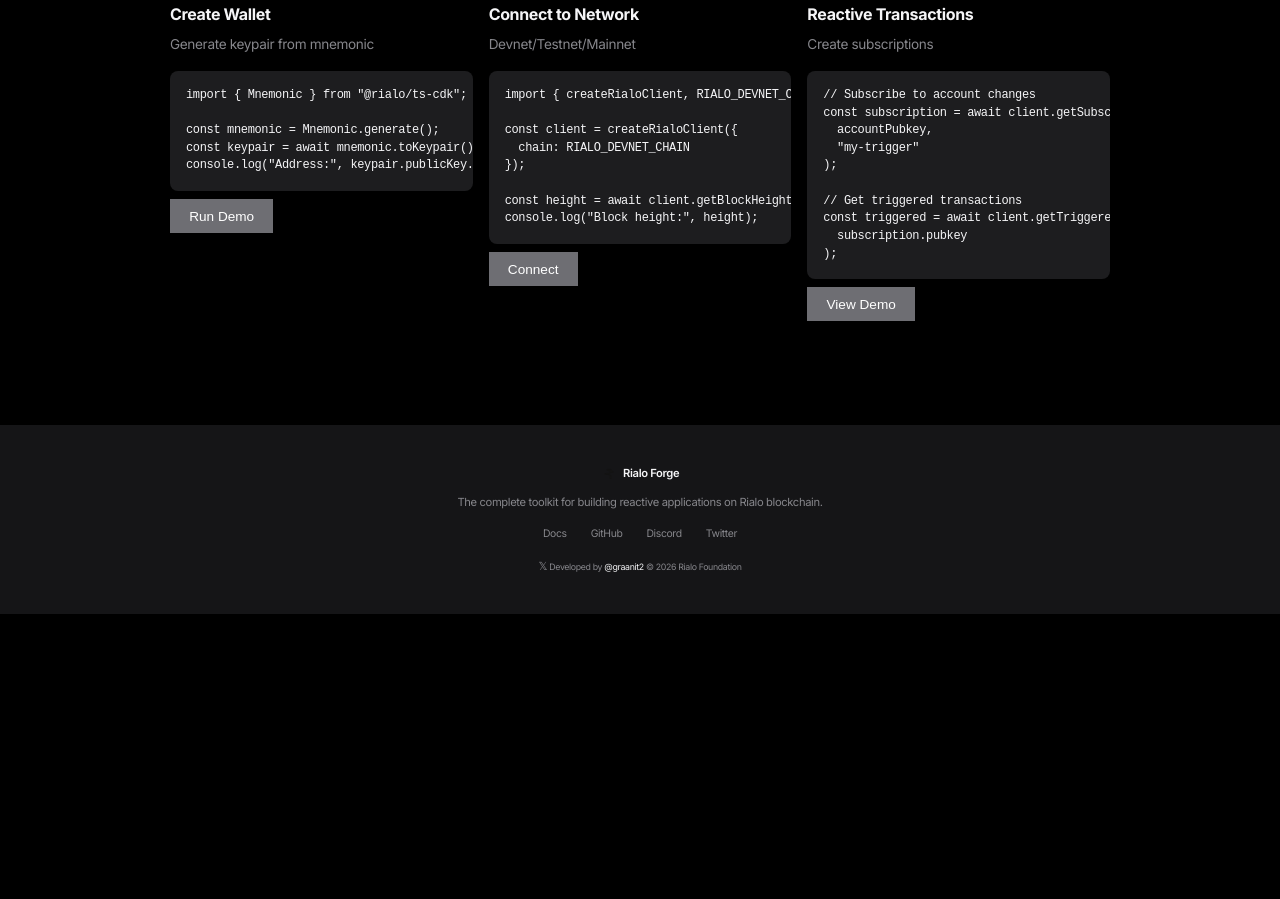
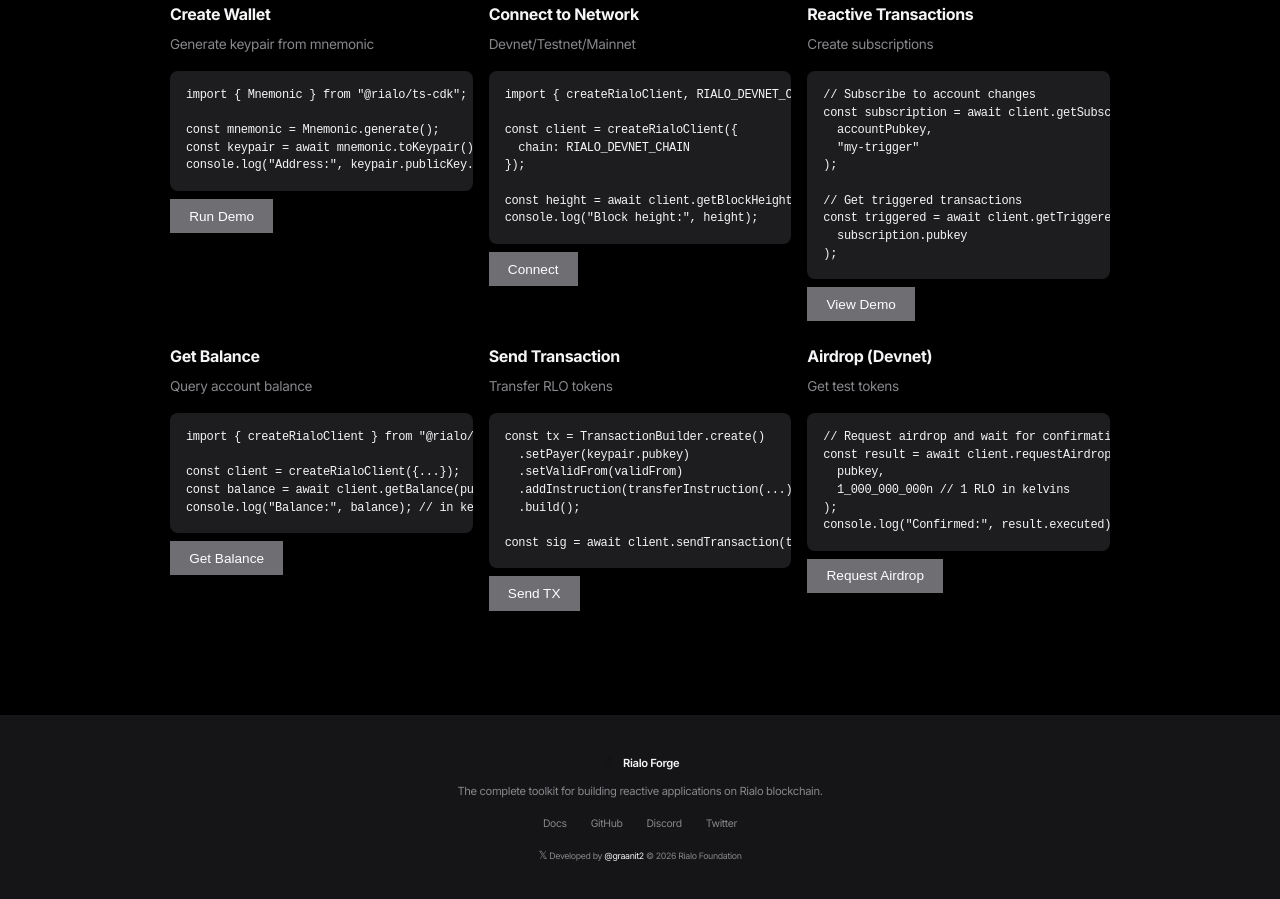
Before and after one commit to wabrent/Rialo-Forge, a website: page index.html in a window 1280 px wide. Shown: the part 3180-4079 px from the top of the page. Before the commit the page ends 3794 px from the top, so only its background shows below. Drawn offline with Linux system fonts and the light colour scheme.

Commit message:
Add Balance, Transaction, and Airdrop demos

```diff
--- a/index.html
+++ b/index.html
@@ -1410,6 +1410,47 @@ const triggered = await client.getTriggeredTransactions(
                 <div id="reactive-result" style="margin-top: 0.5rem; font-size: 0.75rem; color: #30d158;"></div>
             </div>
         </div>
+
+        <div class="dashboard-grid" style="display: grid; grid-template-columns: repeat(auto-fit, minmax(300px, 1fr)); gap: 1rem; max-width: 980px; margin: 1rem auto 0;">
+            <div class="card">
+                <h3 style="font-size: 1rem; margin-bottom: 0.5rem;">Get Balance</h3>
+                <p style="font-size: 0.85rem; color: var(--text-secondary); margin-bottom: 1rem;">Query account balance</p>
+                <pre style="background: #1d1d1f; padding: 1rem; border-radius: 8px; overflow-x: auto; font-size: 0.75rem;"><code>import { createRialoClient } from "@rialo/ts-cdk";
+
+const client = createRialoClient({...});
+const balance = await client.getBalance(pubkey);
+console.log("Balance:", balance); // in kelvins</code></pre>
+                <button class="btn-primary" onclick="getBalance()" style="margin-top: 0.5rem;">Get Balance</button>
+                <div id="balance-result" style="margin-top: 0.5rem; font-size: 0.75rem; color: #30d158;"></div>
+            </div>
+
+            <div class="card">
+                <h3 style="font-size: 1rem; margin-bottom: 0.5rem;">Send Transaction</h3>
+                <p style="font-size: 0.85rem; color: var(--text-secondary); margin-bottom: 1rem;">Transfer RLO tokens</p>
+                <pre style="background: #1d1d1f; padding: 1rem; border-radius: 8px; overflow-x: auto; font-size: 0.75rem;"><code>const tx = TransactionBuilder.create()
+  .setPayer(keypair.pubkey)
+  .setValidFrom(validFrom)
+  .addInstruction(transferInstruction(...))
+  .build();
+
+const sig = await client.sendTransaction(tx);</code></pre>
+                <button class="btn-primary" onclick="sendTransaction()" style="margin-top: 0.5rem;">Send TX</button>
+                <div id="tx-result" style="margin-top: 0.5rem; font-size: 0.75rem; color: #30d158;"></div>
+            </div>
+
+            <div class="card">
+                <h3 style="font-size: 1rem; margin-bottom: 0.5rem;">Airdrop (Devnet)</h3>
+                <p style="font-size: 0.85rem; color: var(--text-secondary); margin-bottom: 1rem;">Get test tokens</p>
+                <pre style="background: #1d1d1f; padding: 1rem; border-radius: 8px; overflow-x: auto; font-size: 0.75rem;"><code>// Request airdrop and wait for confirmation
+const result = await client.requestAirdropAndConfirm(
+  pubkey,
+  1_000_000_000n // 1 RLO in kelvins
+);
+console.log("Confirmed:", result.executed);</code></pre>
+                <button class="btn-primary" onclick="requestAirdrop()" style="margin-top: 0.5rem;">Request Airdrop</button>
+                <div id="airdrop-result" style="margin-top: 0.5rem; font-size: 0.75rem; color: #30d158;"></div>
+            </div>
+        </div>
     </section>
 
     <footer>
@@ -1630,6 +1671,45 @@ const triggered = await client.getTriggeredTransactions(
                 resultDiv.textContent = 'Error: ' + err.message;
             }
         }
+
+        async function getBalance() {
+            const resultDiv = document.getElementById('balance-result');
+            try {
+                resultDiv.innerHTML = '<span style="color: #f5f5f7;">Querying balance...</span>';
+                await new Promise(r => setTimeout(r, 600));
+                const balance = (Math.random() * 100).toFixed(4);
+                resultDiv.innerHTML = `<strong>Balance:</strong> ${balance} RLO<br><span style="color: var(--text-secondary);">${(balance * 1000000000).toFixed(0)} kelvins</span>`;
+            } catch (err) {
+                resultDiv.textContent = 'Error: ' + err.message;
+            }
+        }
+
+        async function sendTransaction() {
+            const resultDiv = document.getElementById('tx-result');
+            try {
+                resultDiv.innerHTML = '<span style="color: #f5f5f7;">Building transaction...</span>';
+                await new Promise(r => setTimeout(r, 1000));
+                resultDiv.innerHTML = '<span style="color: #f5f5f7;">Signing...</span>';
+                await new Promise(r => setTimeout(r, 800));
+                const txHash = '0x' + Math.random().toString(16).slice(2, 66);
+                resultDiv.innerHTML = `<strong>Sent!</strong><br><span style="word-break: break-all; font-size: 0.65rem;">${txHash.slice(0, 20)}...</span>`;
+            } catch (err) {
+                resultDiv.textContent = 'Error: ' + err.message;
+            }
+        }
+
+        async function requestAirdrop() {
+            const resultDiv = document.getElementById('airdrop-result');
+            try {
+                resultDiv.innerHTML = '<span style="color: #f5f5f7;">Requesting airdrop...</span>';
+                await new Promise(r => setTimeout(r, 1200));
+                resultDiv.innerHTML = '<span style="color: #f5f5f7;">Waiting for confirmation...</span>';
+                await new Promise(r => setTimeout(r, 800));
+                resultDiv.innerHTML = `<strong>Airdrop confirmed!</strong><br>1.0 RLO received<br><span style="color: var(--text-secondary);">Block: ${Math.floor(Math.random() * 1000000) + 5000000}</span>`;
+            } catch (err) {
+                resultDiv.textContent = 'Error: ' + err.message;
+            }
+        }
     </script>
 </body>
 </html>
```
